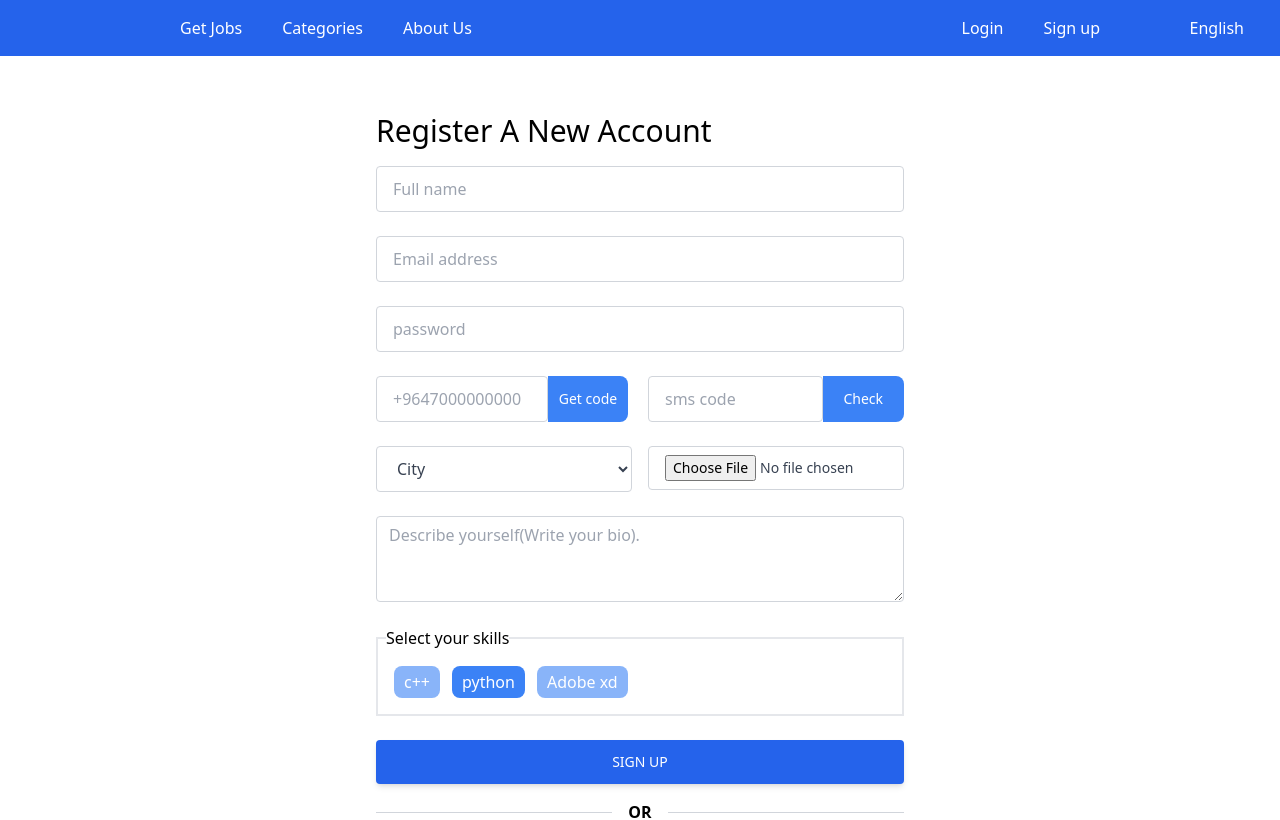
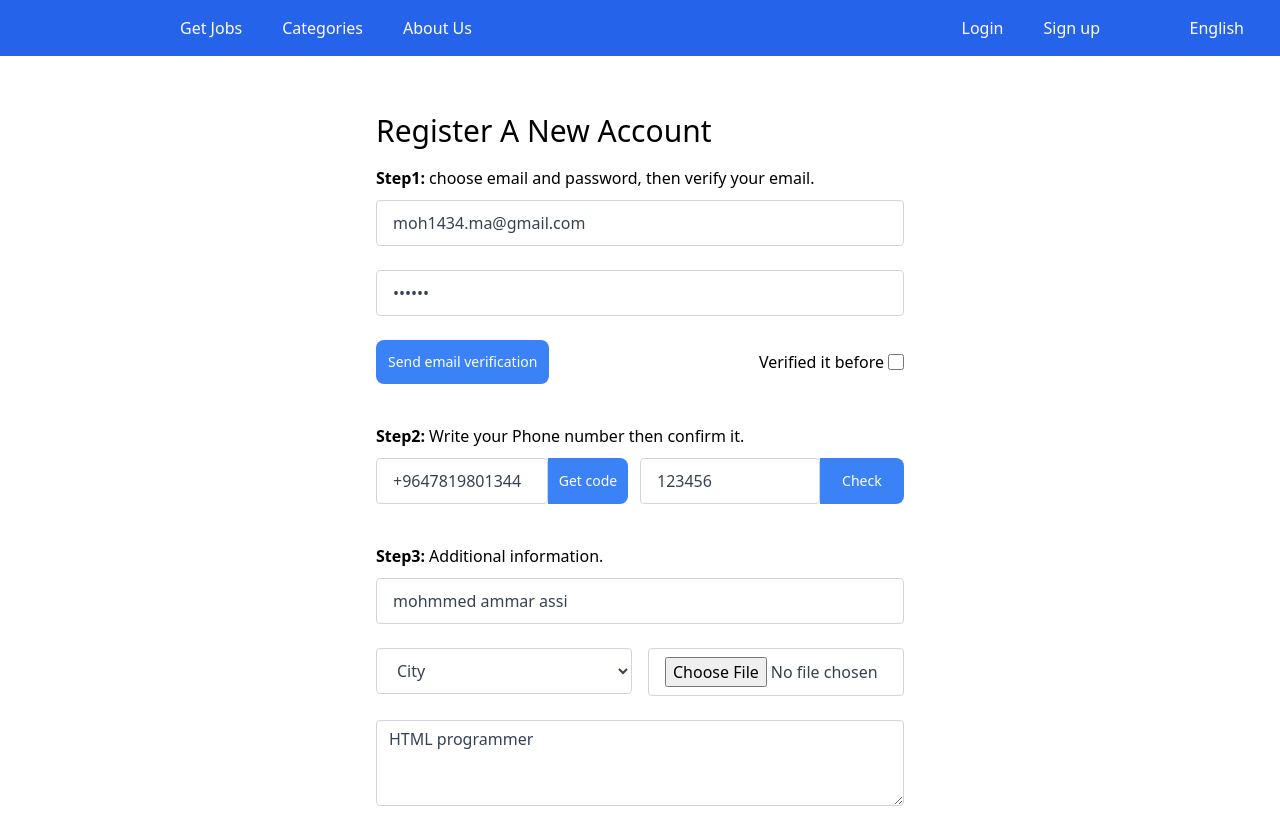
Before and after one commit to moh1434/Maslah-Tech-vue3, a Vue app: page /sign-up in a window 1280 px wide. Shown: the top 820 px of the page. Built offline with nearby package versions, Linux system fonts and the light colour scheme.

Commit message:
update form

```diff
--- a/src/components/Auth/SignUpForm.vue
+++ b/src/components/Auth/SignUpForm.vue
@@ -1,8 +1,22 @@
 <script setup lang="ts">
 import { useI18n } from 'vue-i18n';
+import { onMounted, ref } from 'vue';
 import OrContinueWithFaceBook from '@/components/Auth/OrContinueWithFaceBook.vue';
 import H1 from '@/components/small/H1.vue';
+
+import { defaultSignUpInputs } from '@/helpers/Auth/dev_defaultSignupInputs';
+if (import.meta.env.MODE == 'development') {
+  defaultSignUpInputs();
+}
 const { t } = useI18n();
+const skills = ref<Array<string>>([]);
+
+function sendEmailVerification() {}
+function getPhoneCode() {}
+function checkPhoneCode() {}
+function signUp(event: Event) {
+  console.log(event);
+}
 </script>
 
 <template>
@@ -10,194 +24,139 @@ const { t } = useI18n();
   <div class="my-4 sm:my-8">
     <div class="mx-auto block p-6 max-w-xl">
       <H1 class="mt-0 mb-4">{{ t('register-a-new-account') }}</H1>
-      <form>
-        <div class="form-group mb-6">
-          <input
-            type="text"
-            name="name"
-            class="
-              form-control
-              block
-              w-full
-              px-3
-              md:px-4
-              py-1.5
-              md:py-2.5
-              text-base
-              font-normal
-              text-gray-700
-              bg-white bg-clip-padding
-              border border-solid border-gray-300
-              rounded
-              transition
-              ease-in-out
-              m-0
-              focus:text-gray-700
-              focus:bg-white
-              focus:border-blue-600
-              focus:outline-none
-            "
-            :placeholder="t('full-name')"
-          />
+
+      <section class="">
+        <form @submit.prevent="sendEmailVerification()" id="verifyEmailForm">
+          <div>
+            <h2 class="inline-block font-bold mr-1 mb-2.5">Step1:</h2>
+            <span>choose email and password, then verify your email.</span>
           </div>
           <div class="form-group mb-6">
             <input
+              required
               type="email"
               name="email"
-            class="
-              form-control
-              block
-              w-full
-              px-3
-              md:px-4
-              py-1.5
-              md:py-2.5
-              text-base
-              font-normal
-              text-gray-700
-              bg-white bg-clip-padding
-              border border-solid border-gray-300
-              rounded
-              transition
-              ease-in-out
-              m-0
-              focus:text-gray-700
-              focus:bg-white
-              focus:border-blue-600
-              focus:outline-none
-            "
+              class="base-input px-3 md:px-4 py-1.5 md:py-2.5"
               :placeholder="t('email-address')"
             />
           </div>
           <div class="form-group mb-6">
             <input
+              required
               type="password"
               name="password"
-            class="
-              form-control
-              block
-              w-full
-              px-3
-              md:px-4
-              py-1.5
-              md:py-2.5
-              text-base
-              font-normal
-              text-gray-700
-              bg-white bg-clip-padding
-              border border-solid border-gray-300
-              rounded
-              transition
-              ease-in-out
-              m-0
-              focus:text-gray-700
-              focus:bg-white
-              focus:border-blue-600
-              focus:outline-none
-            "
+              class="base-input px-3 md:px-4 py-1.5 md:py-2.5"
               :placeholder="t('password')"
             />
           </div>
+
+          <div class="form-group mb-6 flex flex-wrap justify-between">
+            <button
+              class="
+                text-sm
+                bg-blue-500
+                text-white
+                px-3
+                py-3
+                rounded-lg
+                sm:mr-3
+              "
+            >
+              Send email verification
+            </button>
+
+            <div class="flex my-auto">
+              <label class="block mx-1">Verified it before</label>
+              <input
+                type="checkbox"
+                value="true"
+                name="already-confirmed-email"
+                class="
+                  h-4
+                  w-4
+                  border border-gray-300
+                  bg-white
+                  checked:bg-blue-600 checked:border-blue-600
+                  focus:outline-none
+                  mt-1
+                  cursor-pointer
+                "
+              />
+            </div>
+          </div>
+        </form>
+      </section>
+      <section class="py-4">
+        <div>
+          <h2 class="inline-block font-bold mr-1 mb-2.5">Step2:</h2>
+          <span>Write your Phone number then confirm it.</span>
+        </div>
+
         <div class="sm:flex">
-          <div class="form-group mb-6 flex sm:w-1/2">
+          <form
+            @submit.prevent="getPhoneCode()"
+            id="getPhoneCodeForm"
+            class="form-group mb-6 flex sm:w-1/2"
+          >
             <input
               type="text"
               pattern="^\+9647[0-9]{9}$"
               name="phone_number"
               placeholder="+9647000000000"
-              class="
-                no-direction
-                form-control
-                block
-                w-full
-                pl-3
-                md:pl-4
-                py-1.5
-                md:py-2.5
-                text-base
-                font-normal
-                text-gray-700
-                bg-white bg-clip-padding
-                border border-solid border-gray-300
-                rounded
-                transition
-                ease-in-out
-                m-0
-                focus:text-gray-700
-                focus:bg-white
-                focus:border-blue-600
-                focus:outline-none
-              "
+              class="no-direction base-input pl-3 md:pl-4 py-1.5 md:py-2.5"
             />
             <button
               class="text-sm bg-blue-500 text-white w-32 rounded-r-lg sm:mr-3"
             >
               {{ t('get-code') }}
             </button>
-          </div>
-          <div class="form-group mb-6 flex sm:w-1/2">
+          </form>
+          <form
+            @submit.prevent="checkPhoneCode()"
+            id="checkPhoneCodeForm"
+            class="form-group mb-6 flex sm:w-1/2"
+          >
             <input
               type="number"
               name="check_number"
               placeholder="sms code"
               class="
                 no-direction
+                base-input
                 sm:ml-2
-                form-control
-                block
-                w-full
                 pl-3
                 md:pl-4
                 py-1.5
                 md:py-2.5
-                text-base
-                font-normal
-                text-gray-700
-                bg-white bg-clip-padding
-                border border-solid border-gray-300
-                rounded
-                transition
-                ease-in-out
-                m-0
-                focus:text-gray-700
-                focus:bg-white
-                focus:border-blue-600
-                focus:outline-none
               "
             />
             <button class="text-sm bg-blue-500 text-white w-32 rounded-r-lg">
               {{ t('check') }}
             </button>
+          </form>
         </div>
+      </section>
+      <!--  -->
+      <section>
+        <form @submit.prevent="signUp($event)" id="additionalInformationForm">
+          <div>
+            <h2 class="inline-block font-bold mr-1 mb-2.5">Step3:</h2>
+            <span>Additional information.</span>
           </div>
-        <!--  -->
+
+          <div class="form-group mb-6">
+            <input
+              type="text"
+              name="name"
+              class="base-input px-3 md:px-4 py-1.5 md:py-2.5"
+              :placeholder="t('full-name')"
+            />
+          </div>
           <div class="grid grid-cols-2 gap-4">
             <div class="form-group mb-6">
               <select
                 name="city"
-              class="
-                form-control
-                block
-                w-full
-                px-3
-                md:px-4
-                py-1.5
-                md:py-2.5
-                text-base
-                font-normal
-                text-gray-700
-                bg-white bg-clip-padding
-                border border-solid border-gray-300
-                rounded
-                transition
-                ease-in-out
-                m-0
-                mr-2
-                focus:text-gray-700
-                focus:bg-white
-                focus:border-blue-600
-                focus:outline-none
-              "
+                class="base-input px-3 md:px-4 py-1.5 md:py-2.5"
               >
                 <option>{{ t('city') }}</option>
                 <option>{{ t('baghdad') }}</option>
@@ -209,57 +168,18 @@ const { t } = useI18n();
                 type="file"
                 accept="image/x-png,image/jpeg"
                 name="picture"
-              class="
-                form-control
-                block
-                w-full
-                px-3
-                md:px-4
-                py-1
-                md:py-2
-                text-sm
-                font-normal
-                text-gray-700
-                bg-white bg-clip-padding
-                border border-solid border-gray-300
-                rounded
-                transition
-                ease-in-out
-                m-0
-                focus:text-gray-700
-                focus:bg-white
-                focus:border-blue-600
-                focus:outline-none
-              "
+                class="base-input px-3 md:px-4 py-1 md:py-2"
               />
             </div>
           </div>
           <div class="form-group mb-6">
             <textarea
               name="bio"
-            class="
-              form-control
-              block
-              w-full
-              px-3
-              py-1.5
-              text-base
-              font-normal
-              text-gray-700
-              bg-white bg-clip-padding
-              border border-solid border-gray-300
-              rounded
-              transition
-              ease-in-out
-              m-0
-              focus:text-gray-700
-              focus:bg-white
-              focus:border-blue-600
-              focus:outline-none
-              min-h-16
-            "
+              class="base-input px-3 py-1.5 min-h-16"
               rows="3"
-            :placeholder="`${t('describe-yourself')}(${t('write-your-bio')}).`"
+              :placeholder="`${t('describe-yourself')}(${t(
+                'write-your-bio'
+              )}).`"
             ></textarea>
           </div>
           <div class="form-group mb-6">
@@ -278,6 +198,7 @@ const { t } = useI18n();
           </div>
           <button
             type="submit"
+            id="recaptchaVerifierButton"
             class="
               w-full
               px-6
@@ -305,6 +226,7 @@ const { t } = useI18n();
 
           <OrContinueWithFaceBook />
         </form>
+      </section>
     </div>
   </div>
 </template>
@@ -313,4 +235,7 @@ const { t } = useI18n();
 .min-h-16 {
   min-height: 4rem;
 }
+.base-input {
+  @apply block w-full text-base font-normal  text-gray-700  bg-white bg-clip-padding  border border-solid border-gray-300  rounded  transition  ease-in-out  m-0  focus:text-gray-700  focus:bg-white  focus:border-blue-600  focus:outline-none;
+}
 </style>
--- /dev/null
+++ b/src/helpers/Auth/dev_defaultSignupInputs.ts
@@ -0,0 +1,34 @@
+import { onMounted } from 'vue';
+
+type formInputs =
+  | 'name'
+  | 'email'
+  | 'password'
+  | 'phone_number'
+  | 'check_number'
+  | 'city'
+  | 'picture'
+  | 'bio';
+
+// 'verifyEmailForm', 'getPhoneCodeForm', 'checkPhoneCodeForm', 'additionalInformationForm',
+export function defaultSignUpInputs() {
+  onMounted(() => {
+    const verifyEmailForm = document.getElementById(
+      'verifyEmailForm'
+    ) as HTMLElement & Record<formInputs, Record<'value', string>>;
+
+    verifyEmailForm.email.value = 'moh1434.ma@gmail.com';
+    verifyEmailForm.password.value = '123456';
+    // form.name.value = 'moh1434';
+    (document.getElementById('getPhoneCodeForm') as any).phone_number.value =
+      '+9647819801344';
+    (document.getElementById('checkPhoneCodeForm') as any).check_number.value =
+      '123456';
+    // form.picture.value = 'C:\\fakepath\\design3_girls.png';
+    (document.getElementById('additionalInformationForm') as any).name.value =
+      'mohmmed ammar assi';
+    (document.getElementById('additionalInformationForm') as any).bio.value =
+      'HTML programmer';
+    // form.
+  });
+}
```
Lines whose indentation alone changed are shown as unchanged.
